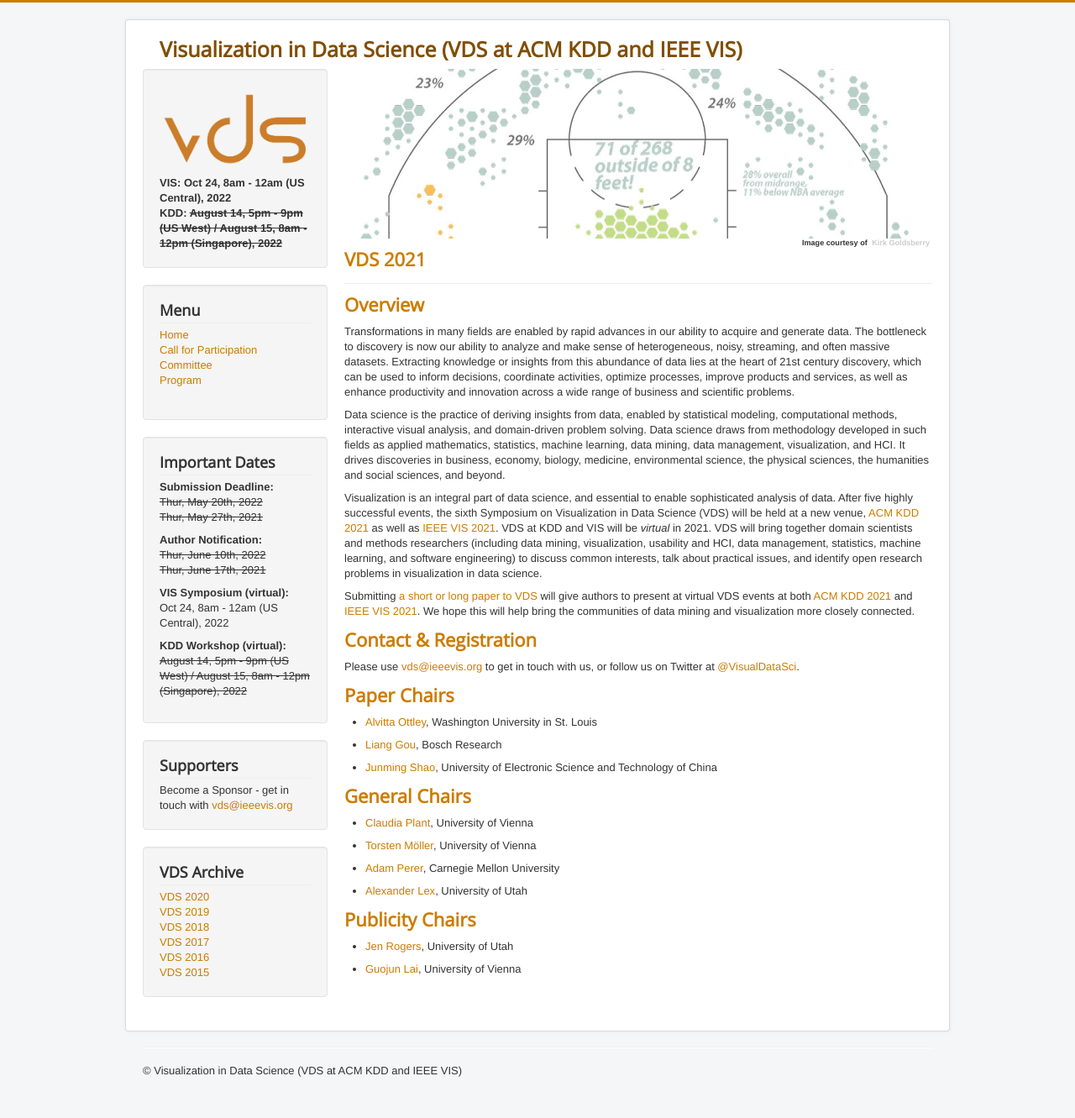
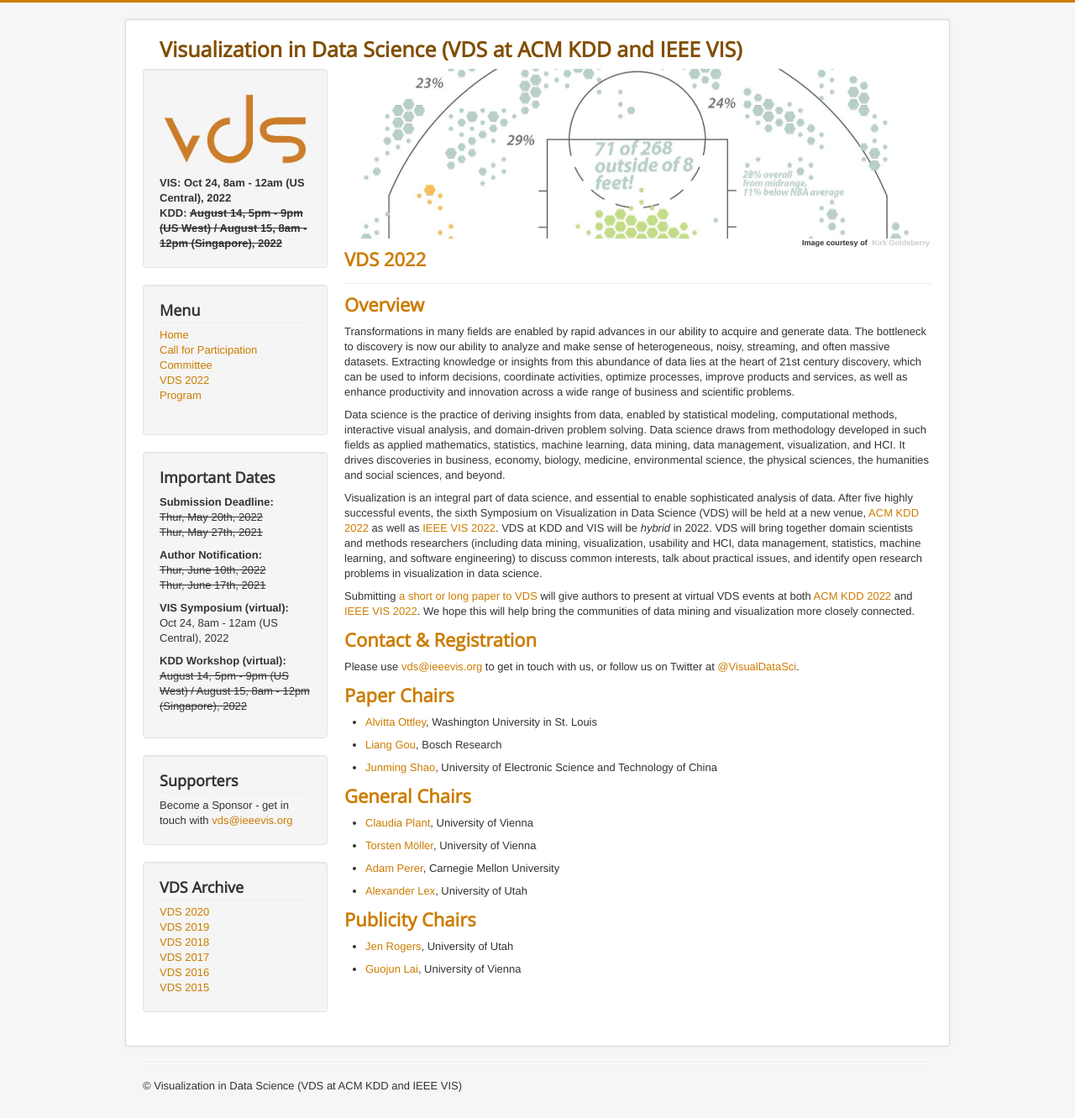
Before and after one commit to visualdatascience/2022, a Jekyll site: the page built from index.md, in a window 1280 px wide. Shown: the whole page at 84% size. Built offline with Jekyll 4.4.1, drawn with Linux system fonts in a browser that asks for light colours.

Commit message:
Update index.md

```diff
--- a/index.md
+++ b/index.md
@@ -1,6 +1,6 @@
 ---
 layout: home
-title: VDS 2021
+title: VDS 2022
 ---
 
 ## Overview
@@ -9,9 +9,9 @@ Transformations in many fields are enabled by rapid advances in our ability to a
 
 Data science is the practice of deriving insights from data, enabled by statistical modeling, computational methods, interactive visual analysis, and domain-driven problem solving. Data science draws from methodology developed in such fields as applied mathematics, statistics, machine learning, data mining, data management, visualization, and HCI. It drives discoveries in business, economy, biology, medicine, environmental science, the physical sciences, the humanities and social sciences, and beyond.
 
-Visualization is an integral part of data science, and essential to enable sophisticated analysis of data. After five highly successful events, the sixth Symposium on Visualization in Data Science (VDS) will be held at a new venue, [ACM KDD 2021](https://www.kdd.org/kdd2021/) as well as [IEEE VIS 2021](http://ieeevis.org/year/2021/welcome). VDS at KDD and VIS will be *virtual* in 2021.  VDS will bring together domain scientists and methods researchers (including data mining, visualization, usability and HCI, data management, statistics, machine learning, and software engineering) to discuss common interests, talk about practical issues, and identify open research problems in visualization in data science.
+Visualization is an integral part of data science, and essential to enable sophisticated analysis of data. After five highly successful events, the sixth Symposium on Visualization in Data Science (VDS) will be held at a new venue, [ACM KDD 2022](https://www.kdd.org/kdd2022/) as well as [IEEE VIS 2022](http://ieeevis.org/year/2022/welcome). VDS at KDD and VIS will be *hybrid* in 2022.  VDS will bring together domain scientists and methods researchers (including data mining, visualization, usability and HCI, data management, statistics, machine learning, and software engineering) to discuss common interests, talk about practical issues, and identify open research problems in visualization in data science.
 
-Submitting [a short or long paper to VDS](http://www.visualdatascience.org/2021/cfp/) will give authors to present at virtual VDS events at both [ACM KDD 2021](https://www.kdd.org/kdd2021/) and [IEEE VIS 2021](http://ieeevis.org/year/2021/welcome).  We hope this will help bring the communities of data mining and visualization more closely connected.
+Submitting [a short or long paper to VDS](http://www.visualdatascience.org/2022/cfp/) will give authors to present at virtual VDS events at both [ACM KDD 2022](https://www.kdd.org/kdd2022/) and [IEEE VIS 2022](http://ieeevis.org/year/2022/welcome).  We hope this will help bring the communities of data mining and visualization more closely connected.
 
 
 ## Contact & Registration
```
